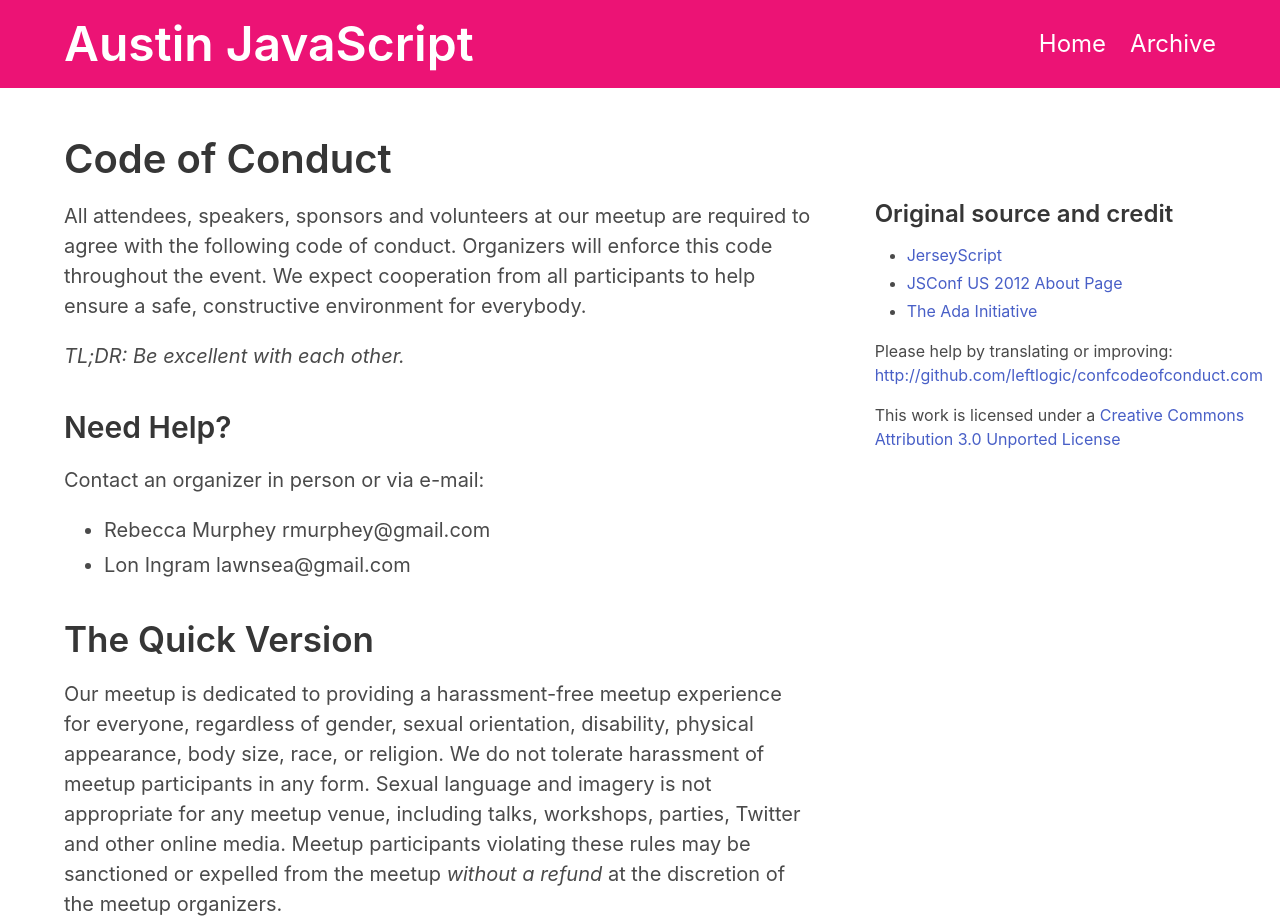
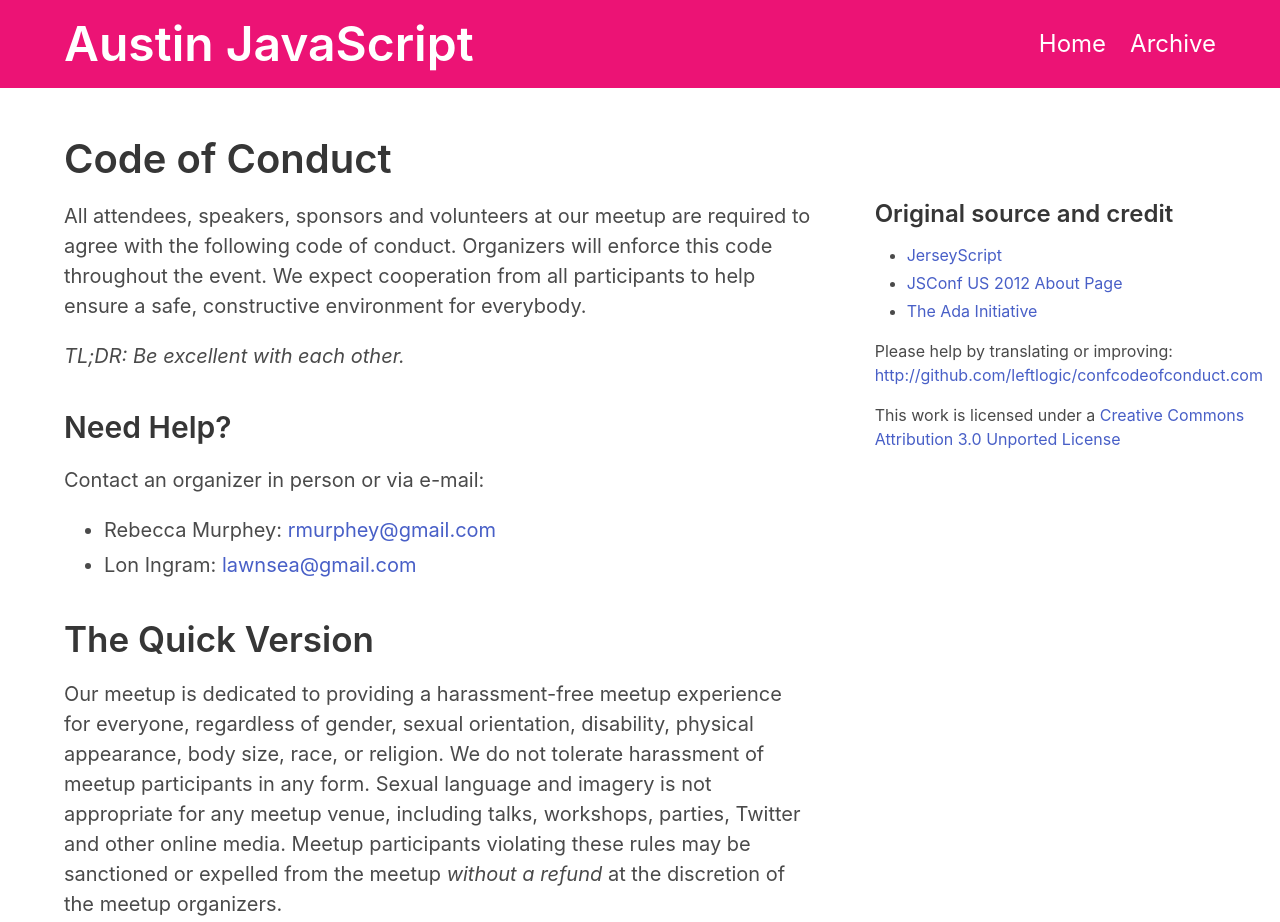
Before and after one commit to stedman/ajs-gatsby, a Gatsby site: page /code-of-conduct in a window 1280 px wide. Shown: the top 922 px of the page. Built offline with nearby package versions, Linux system fonts and the light colour scheme; Gatsby itself is replaced by a stand-in of ours.

Commit message:
Update content

```diff
--- a/src/pages/about.jsx
+++ b/src/pages/about.jsx
@@ -32,7 +32,7 @@ const About = () => (
 
           <h2>How does it usually work?</h2>
 
-          <p>We typically meet on the 3<sup>rd</sup> Tuesday of each month downtown. We’ll have a speaker or two, open things up for questions and discussion, and then head over to <a href="http://thegingerman.com/austin/">The Gingerman</a> to continue the festivities.</p>
+          <p>We typically meet on the 3<sup>rd</sup> Tuesday of each month downtown. We’ll have a speaker or two, open things up for questions and discussion, and then head to a nearby watering hole to continue the festivities.</p>
 
           <h2>Anything else I should know?</h2>
 
--- a/src/pages/code-of-conduct.jsx
+++ b/src/pages/code-of-conduct.jsx
@@ -19,8 +19,8 @@ const CodeOfConduct = () => (
           <p>Contact an organizer in person or via e-mail:</p>
 
           <ul>
-            <li>Rebecca Murphey rmurphey@gmail.com</li>
-            <li>Lon Ingram lawnsea@gmail.com</li>
+            <li>Rebecca Murphey: <a href="mailto:rmurphey@gmail.com">rmurphey@gmail.com</a></li>
+            <li>Lon Ingram: <a href="mailto:lawnsea@gmail.com">lawnsea@gmail.com</a></li>
           </ul>
 
           <h2>The Quick Version</h2>
```
